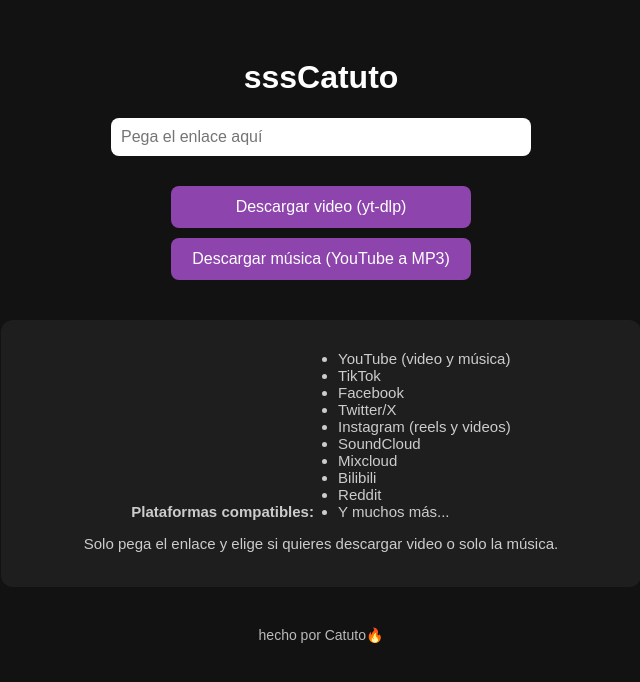
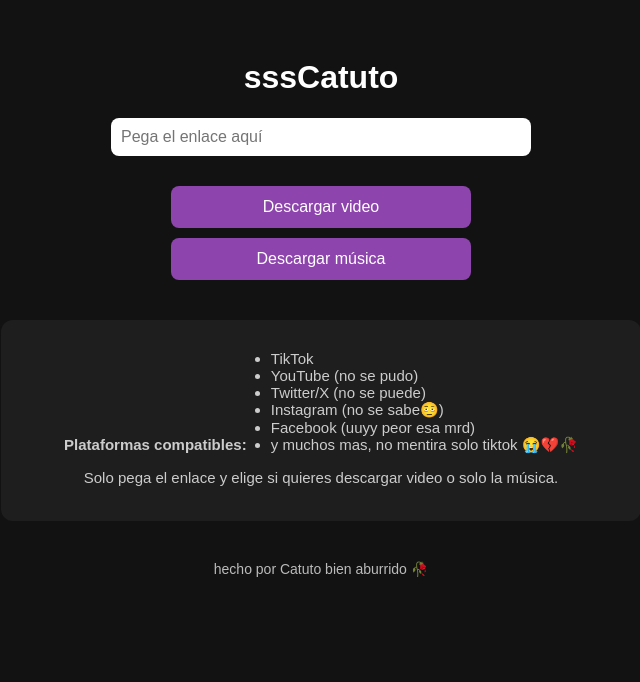
Before and after one commit to iCatuto/sssCatu, a Flask app: page / in a window 1280 px wide. Shown: the top 682 px of the page, without its empty margins (319-959 px from the left). Run offline with Flask 2, Linux system fonts and the light colour scheme.

Commit message:
Update button labels and platform compatibility info

```diff
--- a/templates/index.html
+++ b/templates/index.html
@@ -63,8 +63,8 @@
 
   <form id="formulario" method="POST">
     <input type="text" name="url" placeholder="Pega el enlace aquí" required><br>
-    <button type="submit" name="formato" value="video">Descargar video (yt-dlp)</button>
-    <button type="submit" name="formato" value="audio">Descargar música (YouTube a MP3)</button>
+    <button type="submit" name="formato" value="video">Descargar video</button>
+    <button type="submit" name="formato" value="audio">Descargar música</button>
   </form>
 
   <p id="error" style="color:red;"></p>
@@ -72,21 +72,17 @@
   <div class="info">
     <strong>Plataformas compatibles:</strong>
     <ul>
-      <li>YouTube (video y música)</li>
       <li>TikTok</li>
-      <li>Facebook</li>
-      <li>Twitter/X</li>
-      <li>Instagram (reels y videos)</li>
-      <li>SoundCloud</li>
-      <li>Mixcloud</li>
-      <li>Bilibili</li>
-      <li>Reddit</li>
-      <li>Y muchos más...</li>
+      <li>YouTube (no se pudo)</li>
+      <li>Twitter/X (no se puede)</li>
+      <li>Instagram (no se sabe🫩)</li>
+      <li>Facebook (uuyy peor esa mrd)</li>
+      <li>y muchos mas, no mentira solo tiktok 😭💔🥀</li>
     </ul>
     <p>Solo pega el enlace y elige si quieres descargar video o solo la música.</p>
   </div>
 
-  <div class="footer">hecho por Catuto🔥</div>
+  <div class="footer">hecho por Catuto bien aburrido 🥀</div>
 
   <script>
     document.querySelectorAll("button").forEach(btn => {
```
